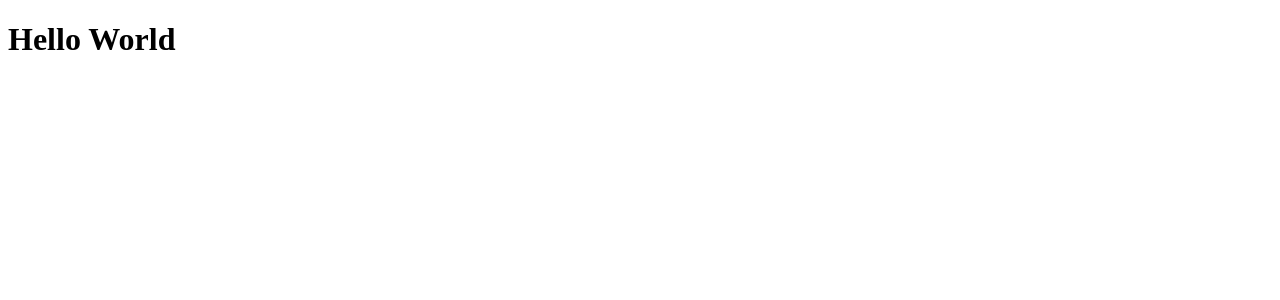
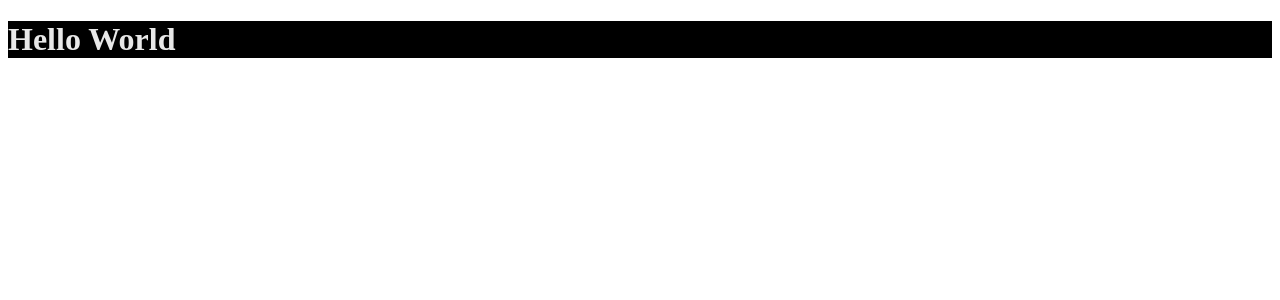
Before and after one commit to AhmedMuhammedElsaid/Custom-React-Configs, a React app: page / in a window 1280 px wide. Shown: the top 300 px of the page. Built offline with nearby package versions, Linux system fonts and the light colour scheme.

Commit message:
feat:adding the styles loader and the css file to the app

```diff
--- a/package.json
+++ b/package.json
@@ -34,10 +34,12 @@
     "eslint-plugin-react-hooks": "^4.6.0",
     "@pmmmwh/react-refresh-webpack-plugin": "^0.4.3",
     "babel-loader": "^8.2.2",
+    "css-loader": "^5.0.2",
     "@types/react": "^18.2.47",
     "@types/react-dom": "^18.2.18",
     "html-webpack-plugin": "^5.1.0",
     "react-refresh": "^0.9.0",
+    "style-loader": "^2.0.0",
     "webpack": "^5.21.2",
     "webpack-cli": "^4.5.0",
     "webpack-dev-server": "^3.11.2",
--- a/src/App.tsx
+++ b/src/App.tsx
@@ -1,5 +1,5 @@
 import React from "react";
-
+import "./styles.css";
 const App = () => {
   return (
     <div>
--- /dev/null
+++ b/src/styles.css
@@ -0,0 +1,4 @@
+h1 {
+    color: #e8e8e8;
+    background-color: black;
+  }
```
